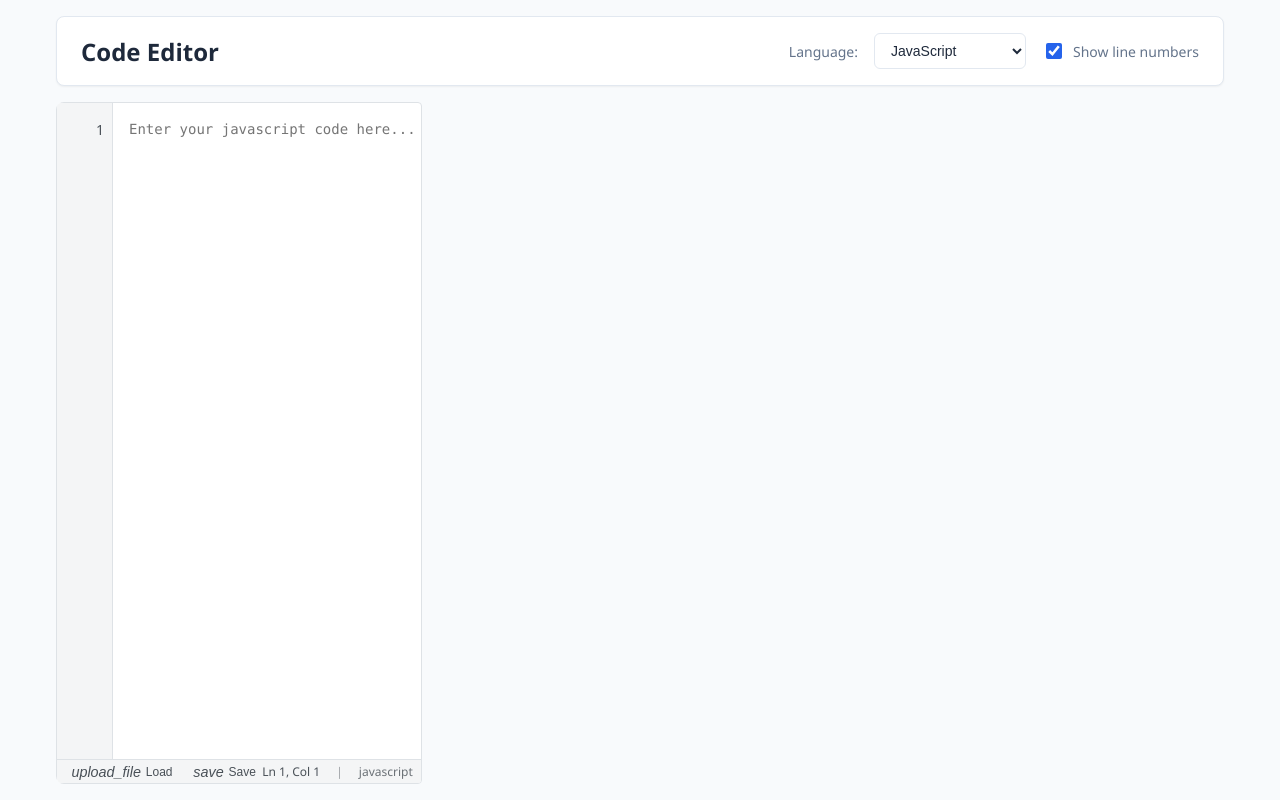
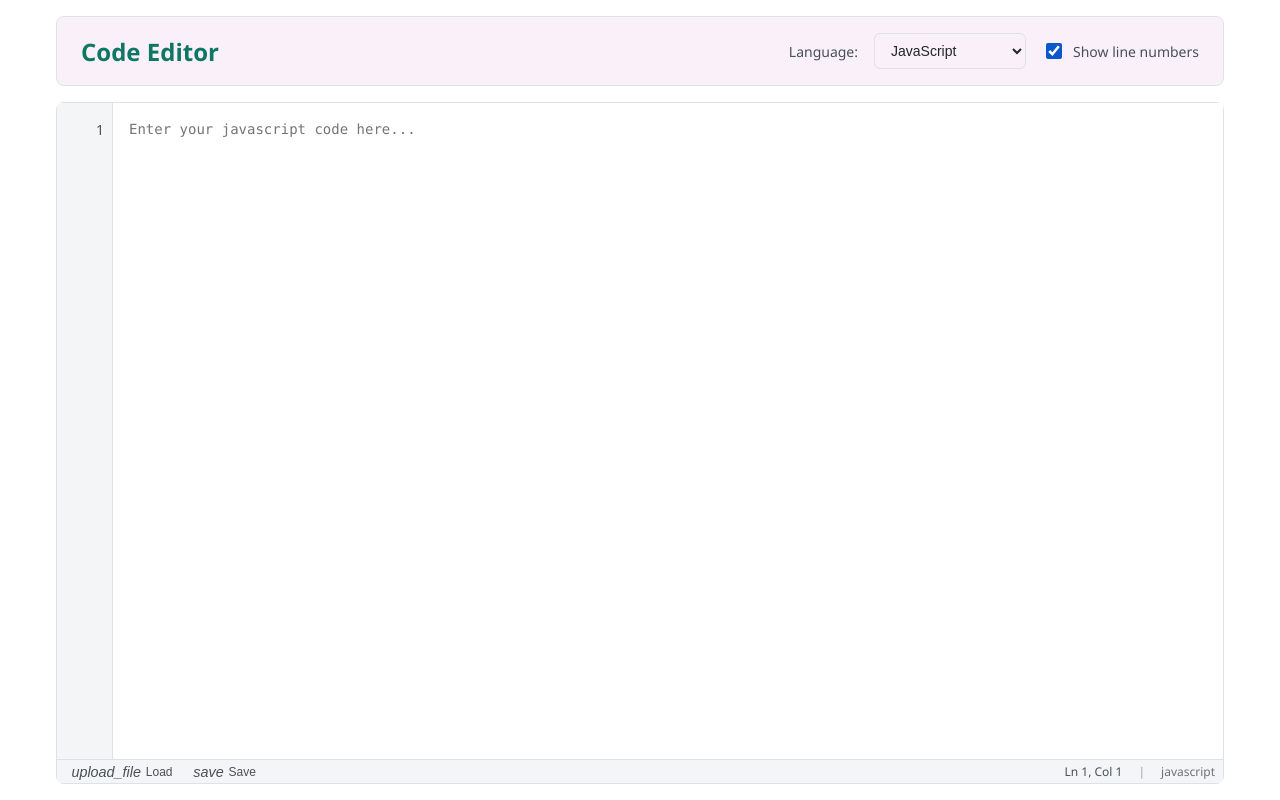
Before and after one commit to IanSkelskey/eg-code-editor, an Angular app: page / in a window 1280 px wide. Built offline with nearby package versions, Linux system fonts and the light colour scheme.

Commit message:
refactor: Update CSS variables and remove highlight.js theme imports for better consistency

```diff
--- a/src/app/app.css
+++ b/src/app/app.css
@@ -1,17 +1,8 @@
 :host {
-  --primary-color: #2563eb;
-  --background-color: #f8fafc;
-  --surface-color: #ffffff;
-  --text-color: #1e293b;
-  --text-secondary: #64748b;
-  --border-color: #e2e8f0;
-  --border-hover: #cbd5e1;
-  --shadow-sm: 0 1px 2px 0 rgb(0 0 0 / 0.05);
-  --shadow-md: 0 4px 6px -1px rgb(0 0 0 / 0.1), 0 2px 4px -2px rgb(0 0 0 / 0.1);
-
+  /* Use global tokens from styles-colors.css */
   font-family: 'Segoe UI', Tahoma, Geneva, Verdana, sans-serif;
-  color: var(--text-color);
-  background-color: var(--background-color);
+  color: var(--bs-body-color);
+  background-color: var(--bs-body-bg);
   display: block;
   height: 100vh;
 }
@@ -30,18 +21,18 @@
   display: flex;
   justify-content: space-between;
   align-items: center;
-  background: var(--surface-color);
+  background: var(--bs-card-bg);
   padding: 1rem 1.5rem;
   border-radius: 0.5rem;
   box-shadow: var(--shadow-sm);
-  border: 1px solid var(--border-color);
+  border: 1px solid var(--border);
 }
 
 .editor-header h1 {
   margin: 0;
   font-size: 1.5rem;
   font-weight: 600;
-  color: var(--text-color);
+  color: var(--evergreen);
 }
 
 .controls {
@@ -52,7 +43,7 @@
 
 .controls label {
   font-weight: 500;
-  color: var(--text-secondary);
+  color: var(--bs-text-highlight);
   font-size: 0.875rem;
 }
 
@@ -67,16 +58,16 @@
 .line-numbers-checkbox {
   width: 1rem;
   height: 1rem;
-  accent-color: var(--primary-color);
+  accent-color: var(--primary);
   cursor: pointer;
 }
 
 .language-select {
   padding: 0.5rem 0.75rem;
-  border: 1px solid var(--border-color);
+  border: 1px solid var(--border);
   border-radius: 0.375rem;
-  background: var(--surface-color);
-  color: var(--text-color);
+  background: var(--bs-card-bg);
+  color: var(--bs-body-color);
   font-size: 0.875rem;
   font-weight: 500;
   cursor: pointer;
@@ -85,13 +76,13 @@
 }
 
 .language-select:hover {
-  border-color: var(--border-hover);
+  border-color: var(--border-thick);
 }
 
 .language-select:focus {
   outline: none;
-  border-color: var(--primary-color);
-  box-shadow: 0 0 0 3px rgba(37, 99, 235, 0.1);
+  border-color: var(--primary);
+  box-shadow: 0 0 0 3px rgba(var(--primary-focus-outline-rgb), 0.1);
 }
 
 .editor-main {
@@ -99,11 +90,14 @@
   display: flex;
   border-radius: 0.5rem;
   overflow: hidden;
+  min-height: 0;
 }
 
-app-code-editor {
+eg-code-editor {
   flex: 1;
   display: block;
+  min-height: 0;
+  min-width: 0;
 }
 
 /* Responsive design */
@@ -135,16 +129,10 @@ app-code-editor {
 /* Dark mode support */
 @media (prefers-color-scheme: dark) {
   :host {
-    --primary-color: #3b82f6;
-    --background-color: #0f172a;
-    --surface-color: #1e293b;
-    --text-color: #f1f5f9;
-    --text-secondary: #94a3b8;
-    --border-color: #334155;
-    --border-hover: #475569;
+    /* Values come from styles-colors.css via tokens; no overrides needed here */
   }
 
   .code-editor:focus {
-    background: #1a2332;
+    background: var(--bs-body-bg-highlight);
   }
 }
--- a/src/app/components/code-editor/code-editor.component.css
+++ b/src/app/components/code-editor/code-editor.component.css
@@ -8,6 +8,11 @@
   --scrollbar-track: var(--bs-body-bg-alt);
   --scrollbar-thumb: var(--bs-gray-500);
   --scrollbar-thumb-hover: var(--bs-gray-600);
+  /* make the component fill its parent flex area */
+  display: block;
+  height: 100%;
+  min-width: 0;
+  min-height: 0;
 }
 
 /* Container for the code editor */
@@ -28,6 +33,8 @@
   display: flex;
   flex: 1;
   overflow: hidden;
+  /* allow children to scroll inside */
+  min-height: 0;
 }
 
 /* Status bar */
@@ -183,6 +190,8 @@
   flex: 1;
   overflow: hidden;
   height: 100%;
+  /* allow absolutely-positioned children to scroll */
+  min-height: 0;
 }
 
 /* Shared styles for code elements */
--- a/src/styles-colors.css
+++ b/src/styles-colors.css
@@ -278,7 +278,8 @@
 /**********************/
 /*      DARK MODE     */
 /**********************/
-:root[data-bs-theme="dark"] {
+@media (prefers-color-scheme: dark) {
+  :root {
     --black: white;
     --white: black;
     --bs-white: black;
@@ -387,3 +388,4 @@
     --status-archived: var(--bs-gray-500);
     --star-stroke: transparent;
   }
+}
--- a/src/styles.css
+++ b/src/styles.css
@@ -2,10 +2,6 @@
 
 /* Add styles-colors import so we can reuse its variables */
 @import './styles-colors.css';
-
-/* Import appropriate highlight.js themes based on color scheme */
-@import 'highlight.js/styles/github.css' screen and (prefers-color-scheme: light);
-@import 'highlight.js/styles/github-dark.css' screen and (prefers-color-scheme: dark);
 
 * {
   box-sizing: border-box;
```
Lines whose indentation alone changed are shown as unchanged.
